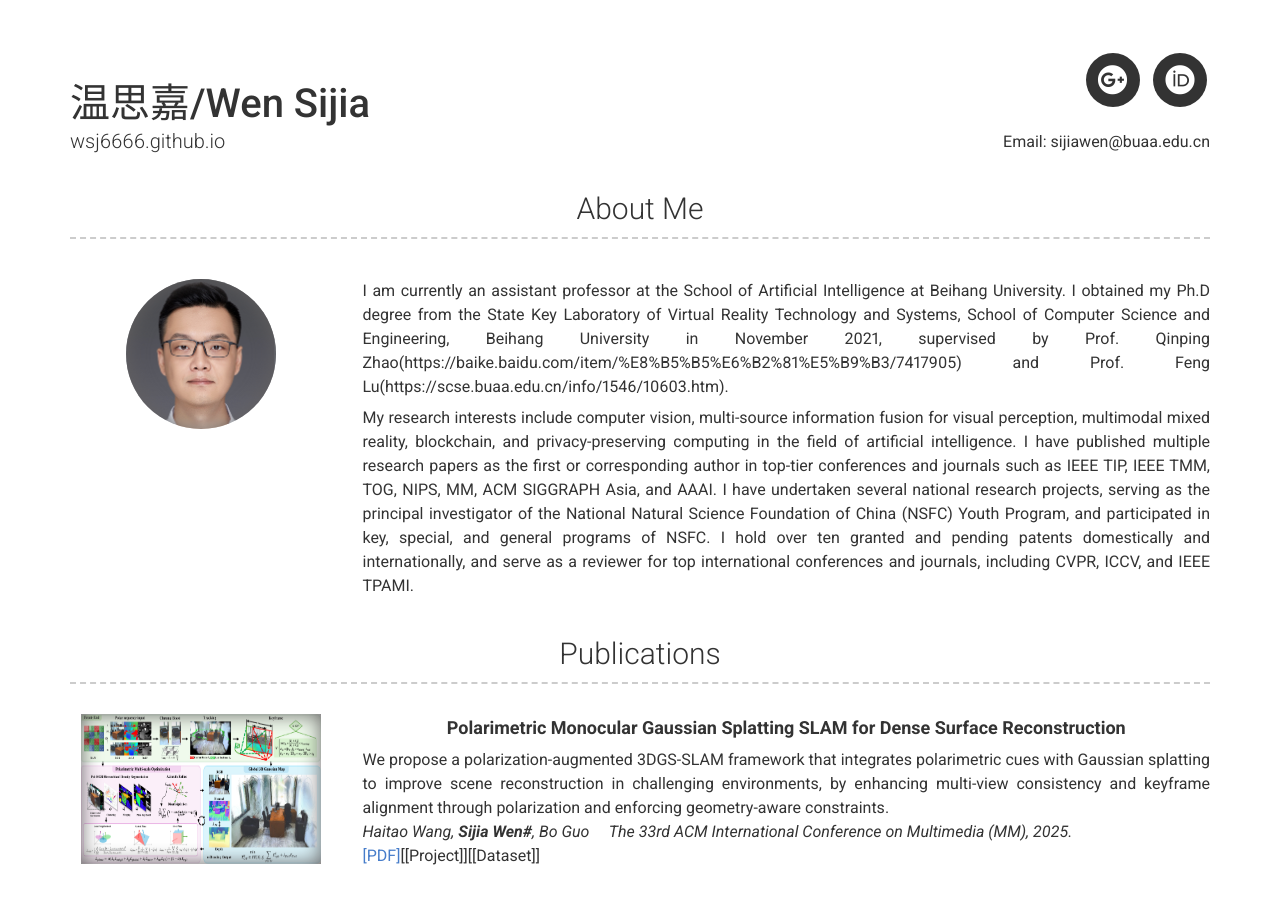
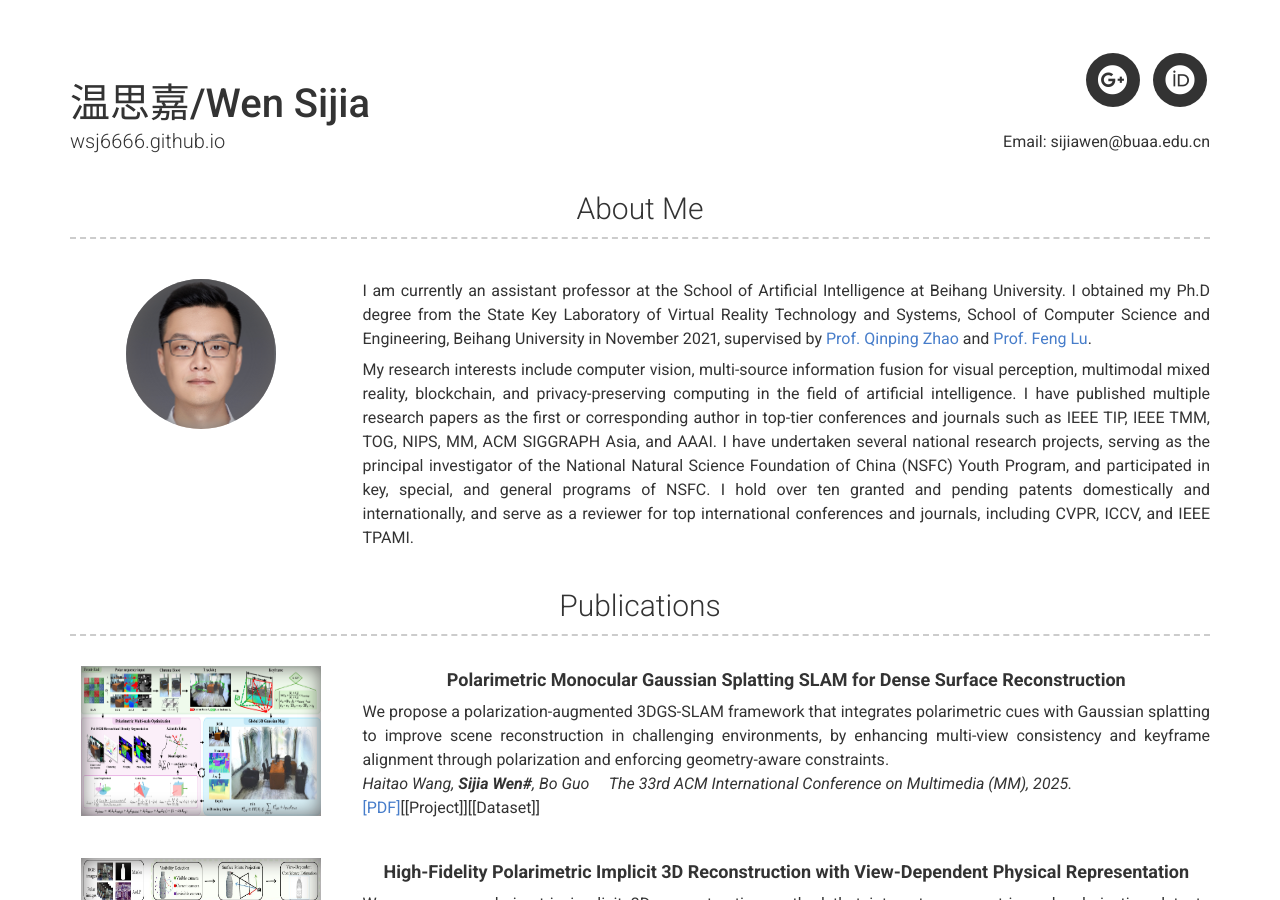
Before and after one commit to wsj6666/wsj6666.github.io, a Jekyll site: the page built from index.md, in a window 1280 px wide and 900 px high. Built offline with Jekyll 4.4.1, drawn with Linux system fonts in a browser that asks for light colours; nearby versions of some CDN libraries.

Commit message:
Update _config.yml

```diff
--- a/_config.yml
+++ b/_config.yml
@@ -21,7 +21,7 @@ darkmode: false
 # about_title: About Me (Use this to override about section title)
 about_profile_image: images/WenSijia.jpg
 about_content: | # this will include new lines to allow paragraphs
-  I am currently an assistant professor at the School of Artificial Intelligence at Beihang University. I obtained my Ph.D degree from the State Key Laboratory of Virtual Reality Technology and Systems, School of Computer Science and Engineering, Beihang University in November 2021, supervised by Prof. Qinping Zhao(https://baike.baidu.com/item/%E8%B5%B5%E6%B2%81%E5%B9%B3/7417905) and Prof. Feng Lu(https://scse.buaa.edu.cn/info/1546/10603.htm).
+  I am currently an assistant professor at the School of Artificial Intelligence at Beihang University. I obtained my Ph.D degree from the State Key Laboratory of Virtual Reality Technology and Systems, School of Computer Science and Engineering, Beihang University in November 2021, supervised by [Prof. Qinping Zhao](https://baike.baidu.com/item/%E8%B5%B5%E6%B2%81%E5%B9%B3/7417905) and [Prof. Feng Lu](https://scse.buaa.edu.cn/info/1546/10603.htm).
 
   My research interests include computer vision, multi-source information fusion for visual perception, multimodal mixed reality, blockchain, and privacy-preserving computing in the field of artificial intelligence.  I have published multiple research papers as the first or corresponding author in top-tier conferences and journals such as IEEE TIP, IEEE TMM, TOG, NIPS, MM, ACM SIGGRAPH Asia, and AAAI. I have undertaken several national research projects, serving as the principal investigator of the National Natural Science Foundation of China (NSFC) Youth Program, and participated in key, special, and general programs of NSFC. I hold over ten granted and pending patents domestically and internationally, and serve as a reviewer for top international conferences and journals, including CVPR, ICCV, and IEEE TPAMI.
 
```
